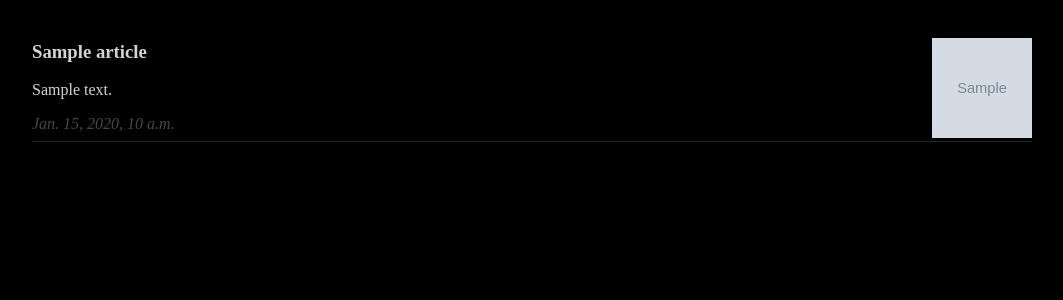
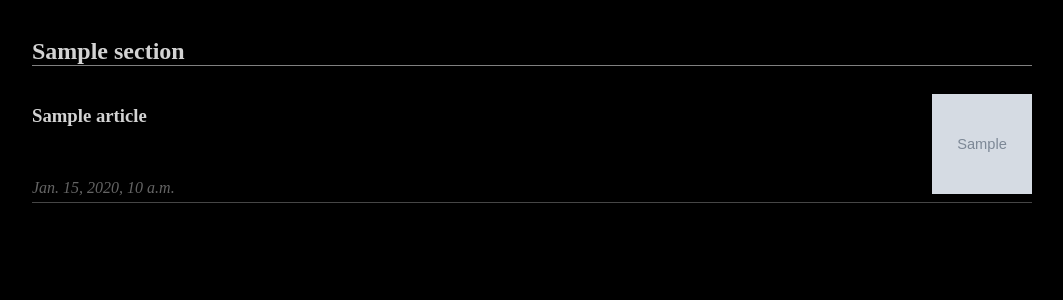
Before and after one commit to mjlabe/News-DeAmpd, a Django app: template templates/news.html in a window 1280 px wide. Shown: the part 75-375 px from the top of the page, without its empty margins (108-1171 px from the left). Run offline with Django 3.2, Linux system fonts and the light colour scheme; the template is opened without the code that fills it: most values are stand-ins (such as "Sample title", 1, 10 or a date in 2020); grey boxes marked "Sample" are stand-in pictures.

Commit message:
adding sections and updated styling to show time on bottom of div

```diff
--- a/news_deampd/settings.py
+++ b/news_deampd/settings.py
@@ -23,7 +23,7 @@ BASE_DIR = os.path.dirname(os.path.dirname(os.path.abspath(__file__)))
 SECRET_KEY = '#orxj#dno5$rat6tun$+rq!ro2l*fc@vejrrk%#50m%=3a2uc3'
 
 # SECURITY WARNING: don't run with debug turned on in production!
-DEBUG = False
+DEBUG = True
 
 ALLOWED_HOSTS = ['*']
 
@@ -83,6 +83,8 @@ CACHES = {
 
 SESSION_ENGINE = 'django.contrib.sessions.backends.cache'
 SESSION_EXPIRATION = 10 * 60     # x * 60 seconds
+if DEBUG:
+    SESSION_EXPIRATION = 1
 
 # Password validation
 # https://docs.djangoproject.com/en/3.0/ref/settings/#auth-password-validators
--- a/templates/news.html
+++ b/templates/news.html
@@ -12,6 +12,8 @@
         .content {
             margin: 0 auto;
             max-width: 1000px;
+            padding-left: 1rem;
+            padding-right: 1rem;
         }
 
         a {
@@ -19,23 +21,53 @@
             text-decoration: none;
         }
 
-        .time{
-            margin-bottom: 0.5em;
+        p {
+            margin: 0;
         }
 
         .wrapper {
             display: grid;
             grid-auto-rows: minmax(100px, auto);
             grid-gap: 10px;
+            height: 100%;
         }
 
         .text {
             grid-row: 1;
+            height: 80%;
+        }
+
+        .title {
+            margin-bottom: 0;
+            height: 80%;
+        }
+
+        .time {
+            height: 20%;
+            vertical-align: bottom;
+            padding-bottom: 30px;
         }
 
         .img {
             grid-column: 3;
-            margin-top: 1em;
+            margin-top: 0.5em;
+            margin-bottom: 0.5em;
+        }
+
+        img {
+            width: 100px;
+            height: 100px;
+        }
+
+        @media only screen and (max-device-width: 768px) {
+            img {
+                width: 200px;
+                height: 200px;
+            }
+
+            body{
+                font-size: 200%;
+            }
         }
     </style>
 </head>
@@ -45,15 +77,21 @@
 </header>
 <div class="content">
     {% for article in data %}
+        {% ifchanged article.section %}
+            <div>
+                <h2 style="border-bottom: 1px solid gray; padding-top: 1rem;">{{ article.section }}</h2>
+            </div>
+        {% endifchanged %}
         <a href="{{ article.link }}">
-            <div class="wrapper" style="border-bottom: 1px solid #232529;">
+            <div class="wrapper" style="border-bottom: 1px solid #464646;">
                 <div class="text">
-                    <h3>{{ article.title }}</h3>
-                    <p>{{ article.desc }}</p>
-                    <p class="time"><i style="color: #464646">{{ article.time }}</i></p>
+                    <h3 class="title">{{ article.title }}</h3>
+                    <div class="time">
+                        <p style="display: inline-block;"><i style="color: #646464">{{ article.time }}</i></p>
+                    </div>
                 </div>
                 <div class="img">
-                    <img src="{{ article.img }}" style="width:100px; height:100px; float: right;">
+                    <img src="{{ article.img }}" style="float: right;">
                 </div>
             </div>
         </a>
--- a/web/views.py
+++ b/web/views.py
@@ -10,7 +10,7 @@ CACHE_TTL = getattr(settings, 'CACHE_TTL', settings.SESSION_EXPIRATION)
 
 class NewsViewSet(View):
     @staticmethod
-    @cache_page(CACHE_TTL)
+    # @cache_page(CACHE_TTL)
     def get(request):
         news = GoogleNews()
         news.get_news(deamplify=True)
```
